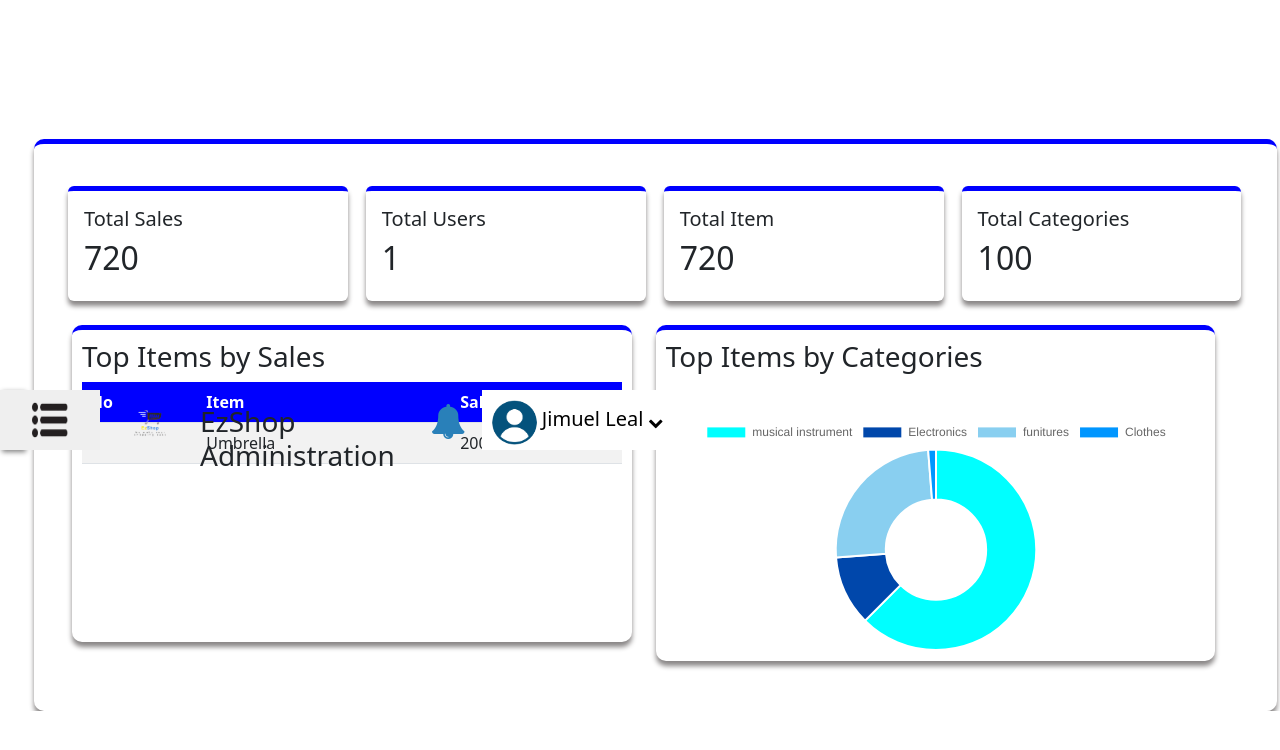
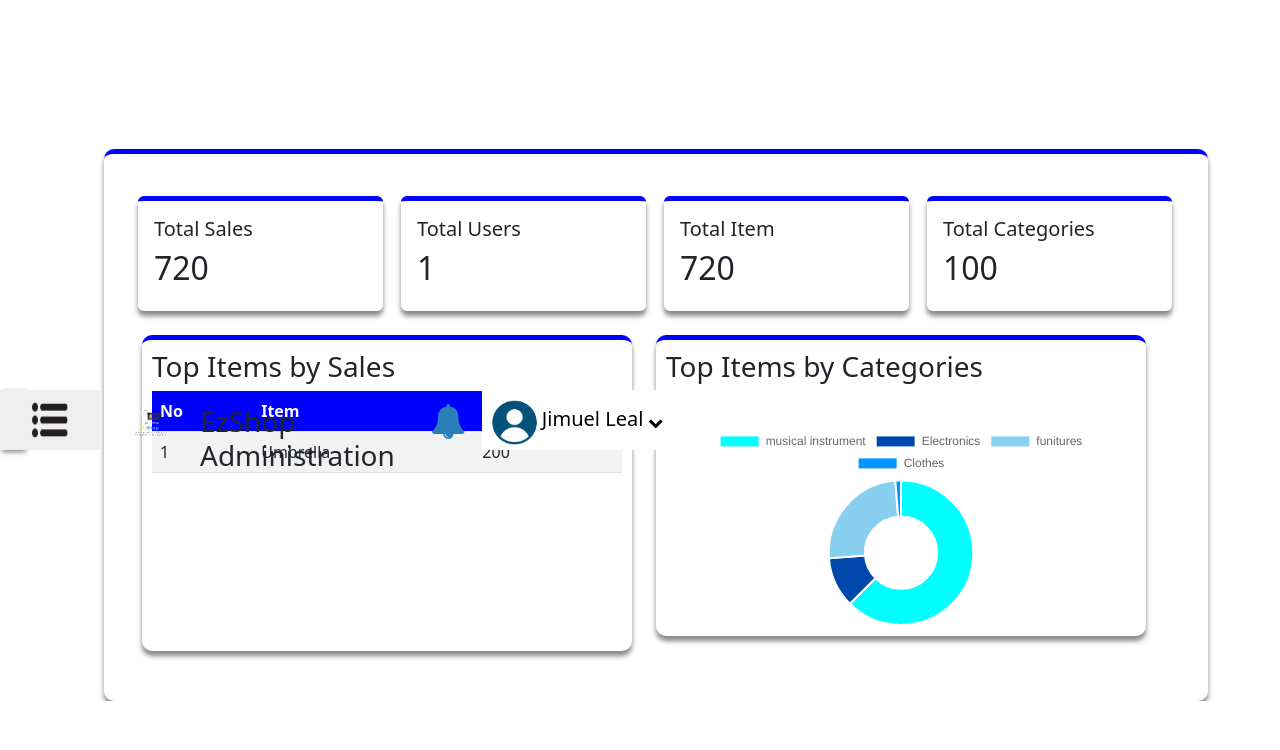
Before and after one commit to Icon061997/OjtSimplePOSRepo, a PHP site: page /main.php in a window 1280 px wide. Shown: the top 750 px of the page. Run offline with PHP 8.4, Linux system fonts and the light colour scheme; some libraries are stand-ins or nearby versions.

Commit message:
Update main.php

```diff
--- a/main.php
+++ b/main.php
@@ -22,7 +22,7 @@
 <body>
     <?php include 'navbar.php' ?>
 
-    <div class="main-container" style="overflow-y:scroll;">
+    <div class="container" style="overflow-y:scroll;">
 
         <div class="d-flex" id="wrapper">
 
```
